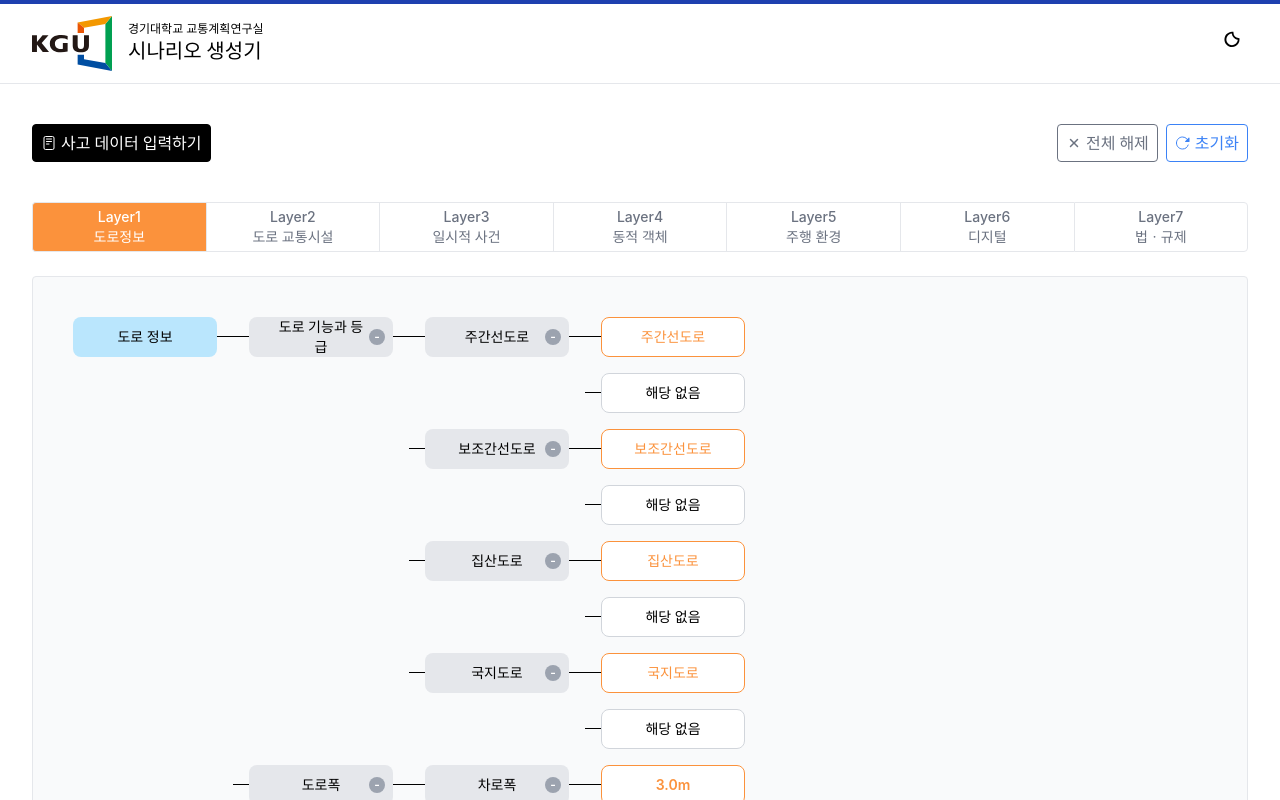
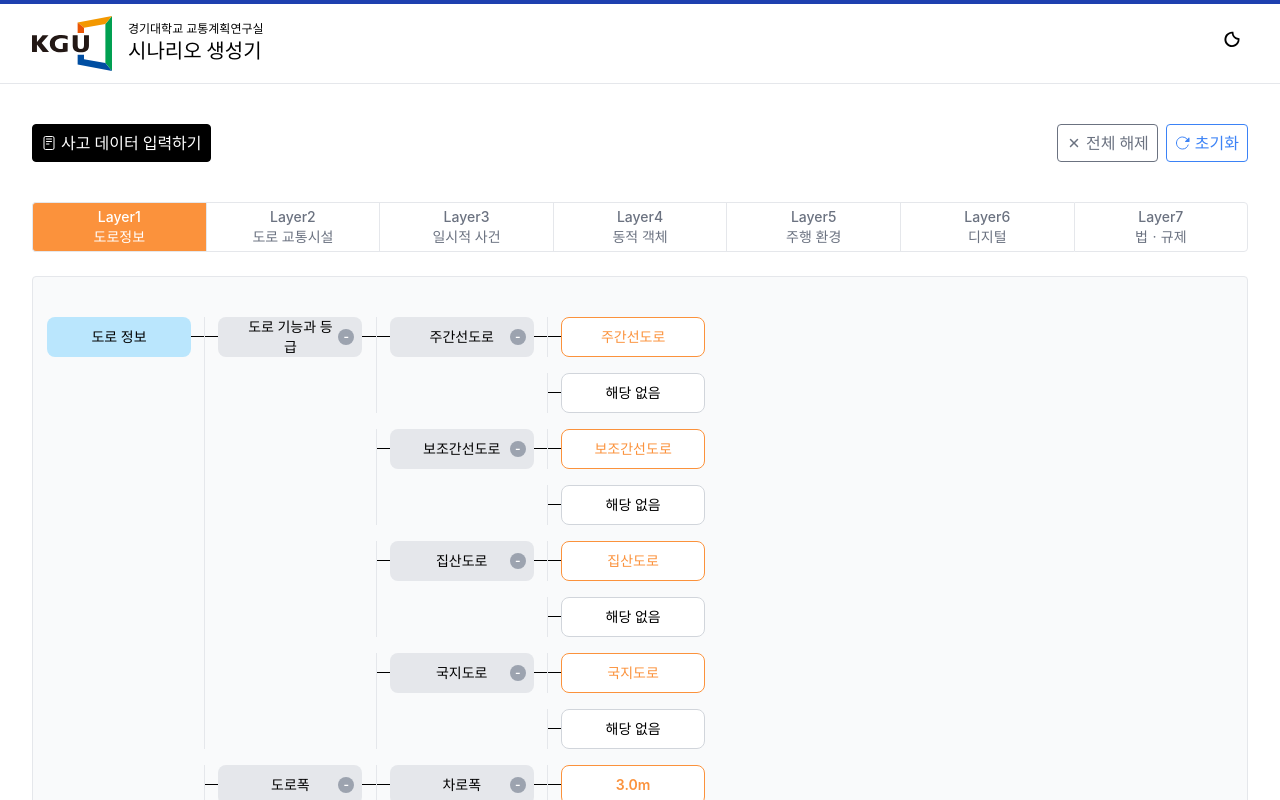
Before and after one commit to kgu-dtcg-labs/dtcg-client, a React (Vite) app: page /home in a window 1280 px wide. Shown: the top 800 px of the page. Built offline with nearby package versions, Linux system fonts and the light colour scheme; a web font is replaced by a local one.

Commit message:
hotfix: ElementTree 구분선 표시 (#13)

```diff
--- a/src/components/common/ElementLine/ElementLine.tsx
+++ b/src/components/common/ElementLine/ElementLine.tsx
@@ -1,5 +1,7 @@
 const ElementLine = () => {
-  return <hr className="h-[1px] w-4 border-black dark:border-white/80" />;
+  return (
+    <hr className="h-[1px] w-[0.825rem] border-black dark:border-white/80" />
+  );
 };
 
 export default ElementLine;
--- a/src/components/common/ElementTree/ElementTree.tsx
+++ b/src/components/common/ElementTree/ElementTree.tsx
@@ -1,34 +1,36 @@
 import { PropsWithChildren, useCallback, useState } from 'react';
-import type { ElementWithChildrenType } from '@type/element';
 import LayerElement from '../LayerElement/LayerElement';
 import GroupElement from '../GroupElement/GroupElement';
 import CaseElement from '../CaseElement/CaseElement';
 import classNames from 'classnames';
+import type { ElementWithChildrenType } from '@type/element';
 
 interface ElementProps {
   isFirst?: boolean;
   isLast?: boolean;
+  className?: string;
   data: ElementWithChildrenType;
-  className?: string;
 }
 
 const ElementTree = ({
   isFirst = false,
   isLast = false,
+  className,
   data,
-  className,
 }: ElementProps) => {
   const [open, setOpen] = useState<boolean>(true);
 
-  const handleOpen = useCallback(() => {
+  const handleOpenClick = useCallback(() => {
     setOpen((prev) => !prev);
   }, []);
 
   let RenderElement = null;
+  let RenderElementStyle = '';
 
   switch (data.type) {
     case 'layer':
       RenderElement = LayerElement;
+      RenderElementStyle = 'border-none';
       break;
     case 'group':
       RenderElement = GroupElement;
@@ -41,11 +43,12 @@ const ElementTree = ({
   return (
     <ul
       className={classNames(
-        'flex border-black dark:border-white/80 first:border-none last:border-none',
+        'flex border-l dark:border-white/20',
+        RenderElementStyle,
         className,
       )}
     >
-      <li className="inline-block" onClick={handleOpen}>
+      <li className="inline-block" onClick={handleOpenClick}>
         <RenderElement
           isFirst={isFirst}
           data={data}
@@ -70,7 +73,7 @@ const ElementTree = ({
 };
 
 ElementTree.Wrapper = ({ children }: PropsWithChildren) => (
-  <div className="p-10 mt-6 overflow-auto border rounded bg-gray-50 dark:bg-zinc-600 scrollbar-hide">
+  <div className="px-3.5 py-10 mt-6 overflow-auto border rounded bg-gray-50 dark:bg-zinc-600 scrollbar-hide">
     {children}
   </div>
 );
```
